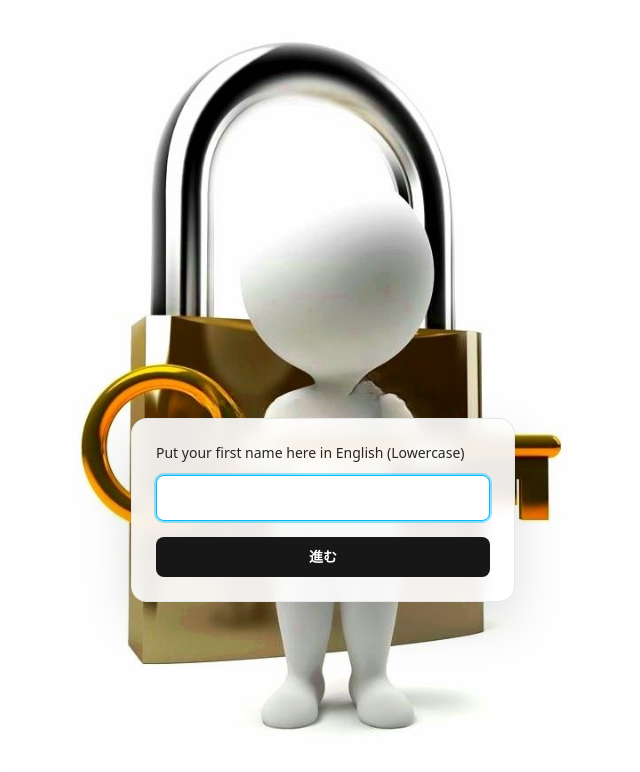
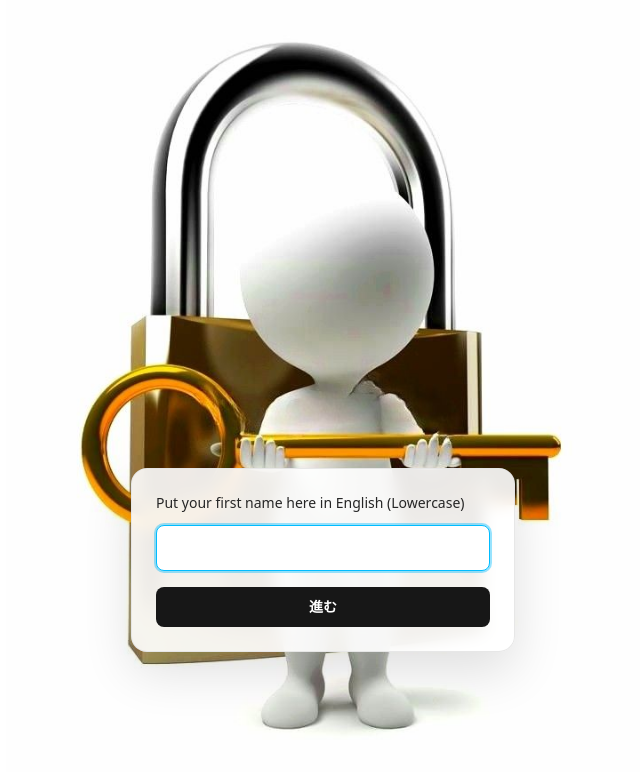
Before and after one commit to Rinka-0113/Cheer, a React (Vite) app: page / in a window 1280 px wide. Shown: the top 772 px of the page, without its empty margins (317-957 px from the left). Built offline with nearby package versions, Linux system fonts and the light colour scheme; a web font is replaced by a local one.

Commit message:
update message

```diff
--- a/src/App.tsx
+++ b/src/App.tsx
@@ -109,7 +109,7 @@ function AuthScreen({ onSuccess }: { onSuccess: () => void }) {
 
       <form
         onSubmit={onSubmit}
-        className="relative z-10 mt-[min(28vh,220px)] flex w-full max-w-sm flex-col gap-3 rounded-2xl border border-neutral-200/90 bg-white/90 p-6 shadow-[0_20px_50px_rgba(0,0,0,0.12)] backdrop-blur-sm"
+        className="relative z-10 mt-[min(40vh,350px)] flex w-full max-w-sm flex-col gap-3 rounded-2xl border border-neutral-200/90 bg-white/90 p-6 shadow-[0_20px_50px_rgba(0,0,0,0.12)] backdrop-blur-sm"
       >
         <label
           id="auth-label"
```
